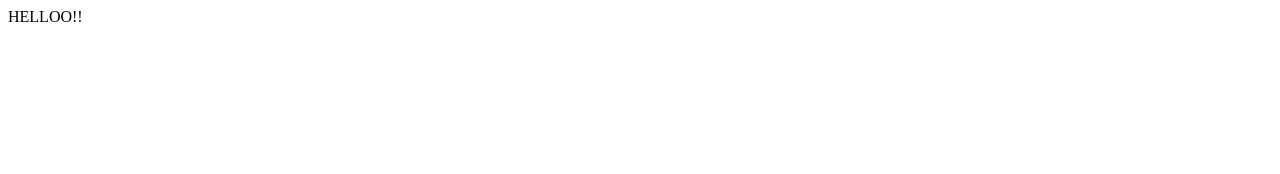
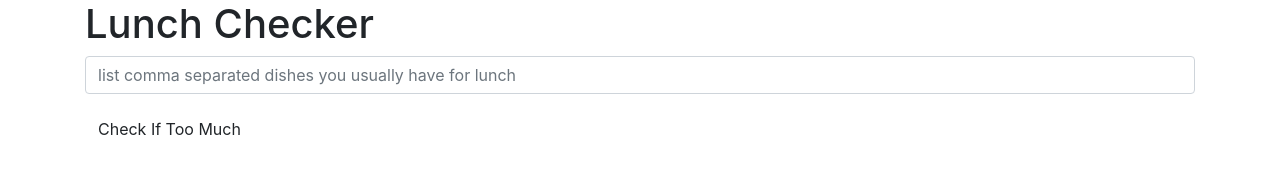
Before and after one commit to banupriya-15/coursera-assignment, a plain HTML site: page index.html in a window 1280 px wide. Drawn offline with nearby package versions, Linux system fonts and the light colour scheme.

Commit message:
INITAIL COMIIT

```diff
--- a/index.html
+++ b/index.html
@@ -1,10 +1,29 @@
-<!DOCTYPE html>
-<html lang="en" dir="ltr">
+<!doctype html>
+<html lang="en">
   <head>
-    <meta charset="utf-8">
-    <title>ASSIGNMENT 1</title>
+    <title>Lunch Checker</title>
+    <meta name="viewport" content="width=device-width, initial-scale=1">
+    <link rel="stylesheet" href="styles/bootstrap.min.css">
+    <style>
+      .message { font-size: 1.3em; font-weight: bold; }
+    </style>
   </head>
-  <body>
-    HELLOO!!
-  </body>
+<body>
+   <div class="container">
+     <h1>Lunch Checker</h1>
+
+         <div class="form-group">
+             <input id="lunch-menu" type="text"
+             placeholder="list comma separated dishes you usually have for lunch"
+             class="form-control">
+         </div>
+         <div class="form-group">
+             <button class="btn btn-default">Check If Too Much</button>
+         </div>
+         <div class="form-group message">
+           <!-- Your message can go here. -->
+         </div>
+   </div>
+
+</body>
 </html>
```
